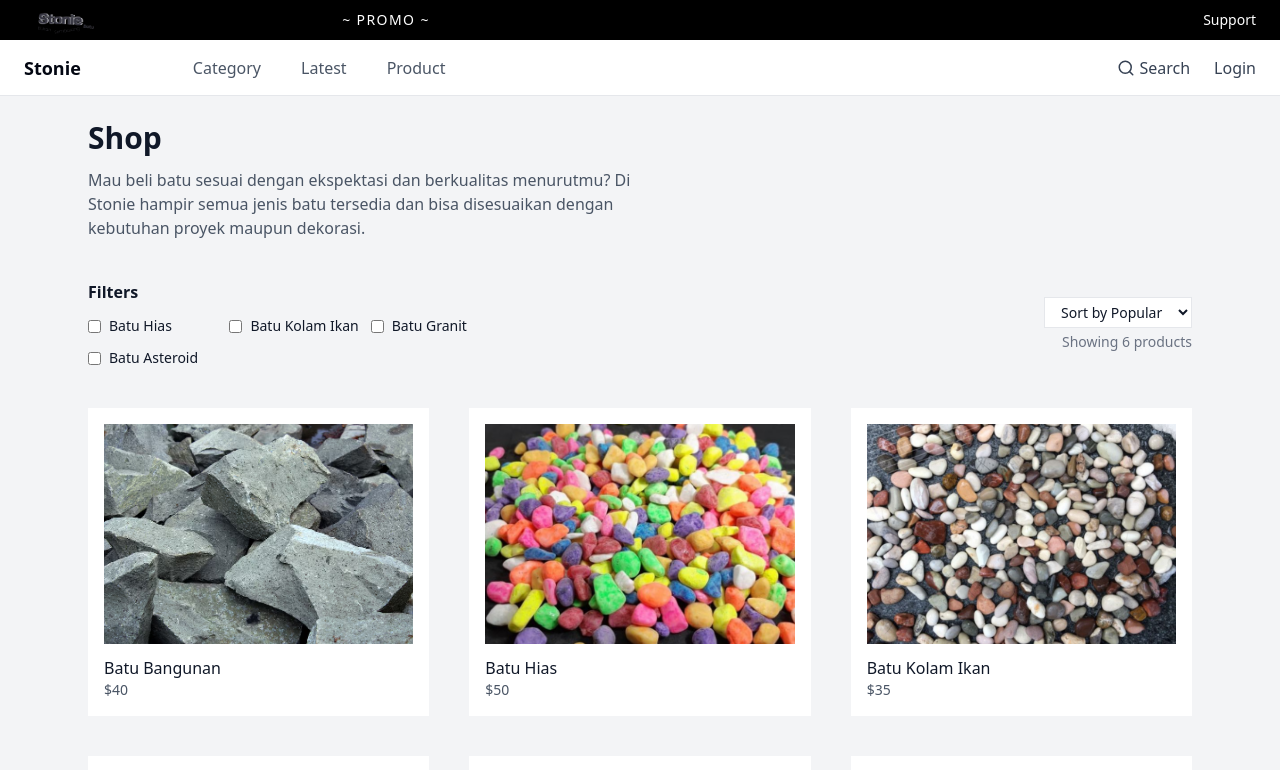
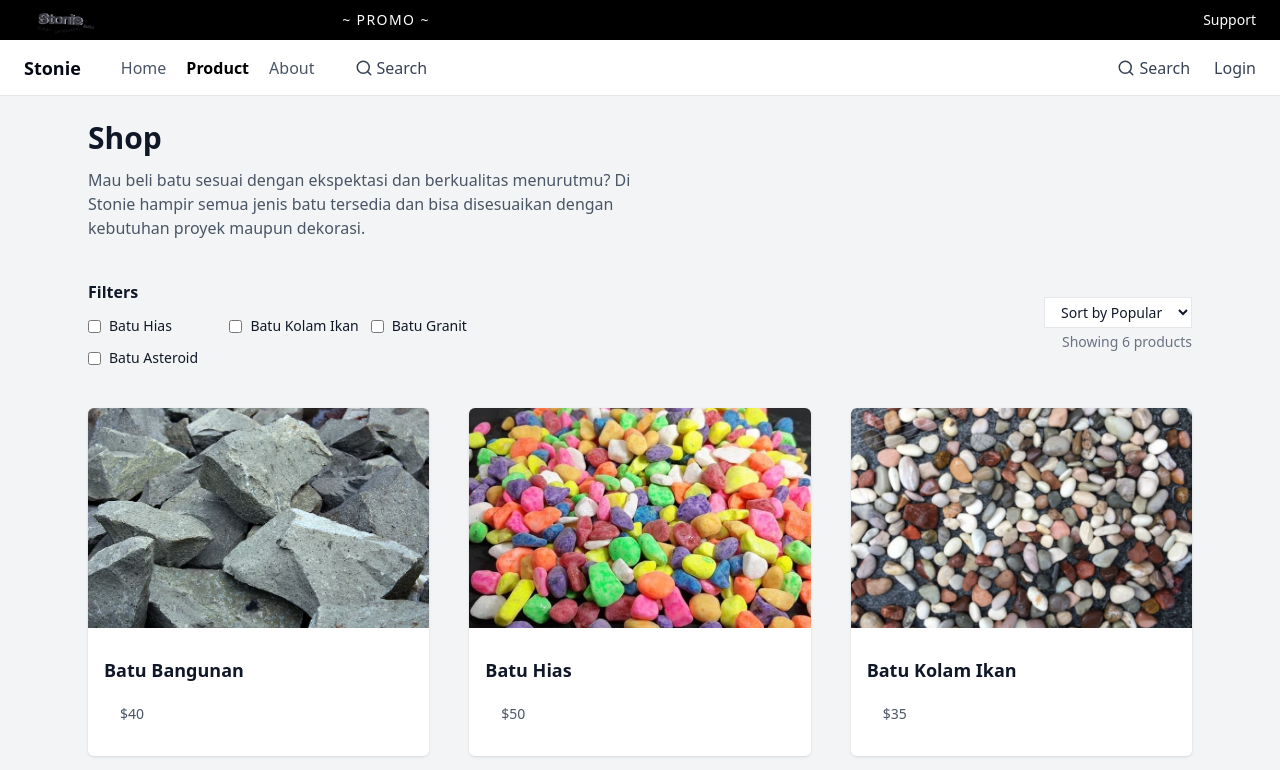
Before and after one commit to Abshoor24/KIK-Stonie, a Next.js app: page /shop in a window 1280 px wide. Shown: the top 770 px of the page. Built offline with nearby package versions, Linux system fonts and the light colour scheme.

Commit message:
feat(Navbar): update navigation links and improve layout

```diff
--- a/src/app/shop/page.tsx
+++ b/src/app/shop/page.tsx
@@ -88,9 +88,7 @@ export default function ShopPage() {
 
       {/* FILTER */}
       <section className="max-w-6xl mx-auto px-6 mb-10">
-
         <div className="flex flex-col md:flex-row md:justify-between md:items-center gap-6">
-
           <div>
             <h3 className="font-semibold mb-3">Filters</h3>
 
@@ -117,7 +115,6 @@ export default function ShopPage() {
             </div>
           </div>
 
-
           {/* SORT */}
           <div className="flex flex-col items-start md:items-end text-sm">
             <select
@@ -134,45 +131,35 @@ export default function ShopPage() {
               Showing {sortedProducts.length} products
             </span>
           </div>
-
         </div>
-
       </section>
 
 
 
       {/* PRODUCT GRID */}
       <section className="max-w-6xl mx-auto px-6">
-
         <div className="grid grid-cols-1 sm:grid-cols-2 md:grid-cols-3 gap-10">
-
           {sortedProducts.map((product, i) => (
-            <div key={i} className="group">
-
-              <div className="bg-white p-4">
-
-                <div className="relative w-full h-[220px] mb-3">
+            <div key={i} className="group flex flex-col w-full rounded-sm shadow overflow-hidden">
+              <div className="bg-white">
+                <div className="relative w-full h-[220px] mb-3 rounded-sm">
                   <Image
                     src={product.image}
                     alt={product.name}
                     fill
-                    className="object-cover"
+                    className="group-hover:scale-105 w-full object-cover transition duration-500"
                   />
                 </div>
-
-                <h4 className="font-medium">{product.name}</h4>
-
-                <p className="text-gray-600 text-sm">
-                  ${product.price}
-                </p>
-
+                <div className="flex flex-col items-start justify-start w-full gap-1 p-4">
+                  <h4 className="font-semibold text-lg">{product.name}</h4>
+                  <p className="text-gray-600 text-sm p-4">
+                    ${product.price}
+                  </p>
+                </div>
               </div>
-
             </div>
           ))}
-
         </div>
-
       </section>
 
 
@@ -216,6 +203,6 @@ export default function ShopPage() {
 
       </section>
 
-    </main>
+    </main >
   );
 }
--- a/src/components/Navbar.tsx
+++ b/src/components/Navbar.tsx
@@ -1,17 +1,12 @@
 "use client";
 
-import React from "react";
 import { Search } from "lucide-react";
 import Image from "next/image";
+import { usePathname, useRouter } from "next/navigation";
 
 export default function Navbar() {
-
-  const scrollToSection = (id: string) => {
-    const section = document.getElementById(id);
-    if (section) {
-      section.scrollIntoView({ behavior: "smooth" });
-    }
-  }
+  const router = useRouter()
+  const pathname = usePathname()
 
   return (
     <header className="w-full fixed top-0 z-50">
@@ -28,29 +23,32 @@ export default function Navbar() {
       <div className="w-full h-14 bg-white border-b">
         <div className="max-w-7xl h-full mx-auto flex items-center justify-between px-6">
           {/* LEFT */}
-          <div className="flex items-center gap-28 font-medium">
+          <div className="flex items-center gap-10 font-medium">
             <button
-              onClick={() => scrollToSection("hero")}
-              className="text-lg font-semibold"
+              onClick={() => router.push("/")}
+              className="text-lg font-bold"
             >
               Stonie
             </button>
 
-            <nav className="flex gap-10 text-gray-600">
-              <button onClick={() => scrollToSection("category")} className="hover:text-black">
-                Category
+            <nav className="flex gap-5 text-gray-600">
+              <button onClick={() => router.push("/")} className={`${pathname === "/" ? "text-black font-semibold" : ""} hover:text-black`}>
+                Home
               </button>
-              <button onClick={() => scrollToSection("latest")} className="hover:text-black">
-                Latest
-              </button>
-              <button onClick={() => scrollToSection("product")} className="hover:text-black">
+              <button onClick={() => router.push("/shop")} className={`${pathname === "/shop" ? "text-black font-semibold" : ""} hover:text-black`}>
                 Product
               </button>
+              <button onClick={() => router.push("/about")} className={`${pathname === "/about" ? "text-black font-semibold" : ""} hover:text-black`}>
+                About
+              </button>
             </nav>
-          </div>
-
-          {/* RIGHT */}
-          <div className="flex items-center gap-6 text-gray-700">
+            <div className="flex items-center gap-6 text-gray-700">
+              <button className="flex items-center gap-1 hover:text-black">
+                <Search size={18} />
+                <span>Search</span>
+              </button>
+            </div>
+          </div>          <div className="flex items-center gap-6 text-gray-700">
             <button className="flex items-center gap-1 hover:text-black">
               <Search size={18} />
               <span>Search</span>
@@ -58,6 +56,9 @@ export default function Navbar() {
 
             <button className="hover:text-black">Login</button>
           </div>
+
+          {/* RIGHT */}
+
         </div>
       </div>
     </header>
```
